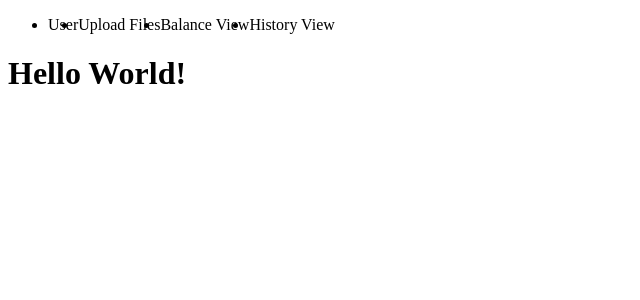
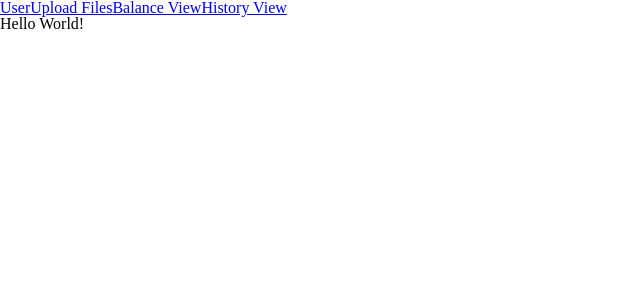
Before and after one commit to Titowisk/budget_app, a Django app: page / in a window 1280 px wide. Shown: the top 300 px of the page, without its empty margins (0-640 px from the left). Run offline with Django 3.2, Linux system fonts and the light colour scheme.

Commit message:
Added anchors <a>

```diff
--- a/core/templates/core/base.html
+++ b/core/templates/core/base.html
@@ -9,22 +9,33 @@
 
     <!-- CSS -->
     <link rel="stylesheet" href="{% static 'core/css/core.css' %}">
+    <link rel="stylesheet" href="{% static 'core/css/reset.css' %}">
+    {% block custom_stylesheet %}{% endblock custom_stylesheet %}
 
 </head>
 <body>
     <nav class="menu">
         <ul class="menu__list">
-            <li class="menu__item">User</li>
-            <li class="menu__item">Upload Files</li>
-            <li class="menu__item">Balance View</li>
-            <li class="menu__item">History View</li>
+            <li class="menu__item">
+                <a href="http://">User</a>
+            </li>
+            <li class="menu__item">
+                <a href="http://">Upload Files</a>
+            </li>
+            <li class="menu__item">
+                <a href="http://">Balance View</a>
+            </li>
+            <li class="menu__item">
+                <a href="http://">History View</a>
+            </li>
         </ul>
     </nav>
 
-    {% block content %}
+    <div class="container">
+        {% block content %}
 
-    {% endblock content %}
-
+        {% endblock content %}
+    </div>
 
 </body>
 </html>
```
